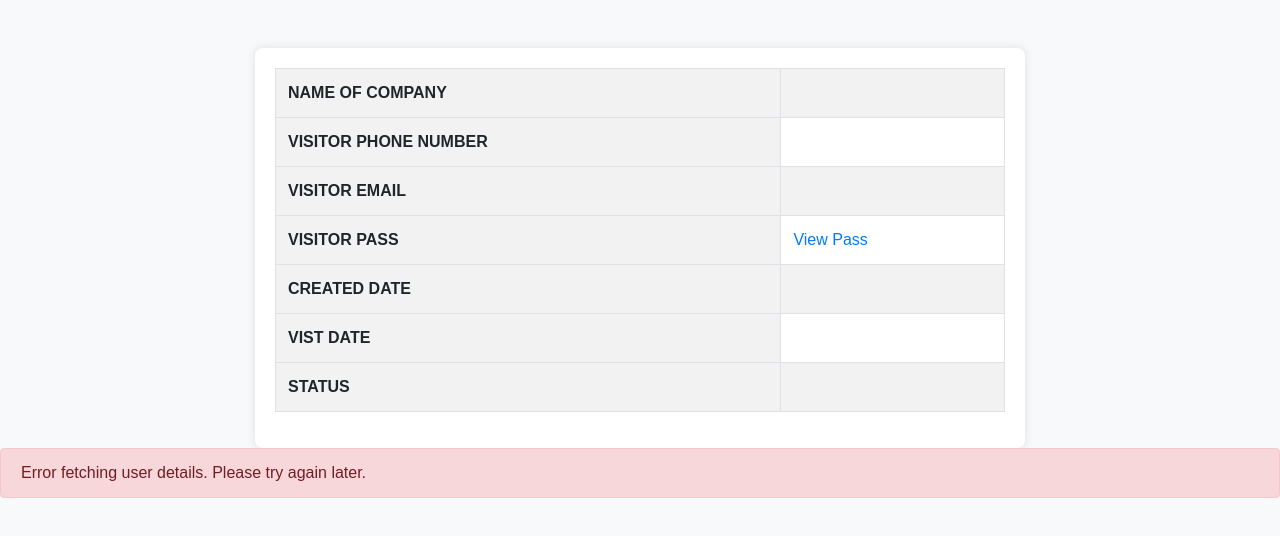
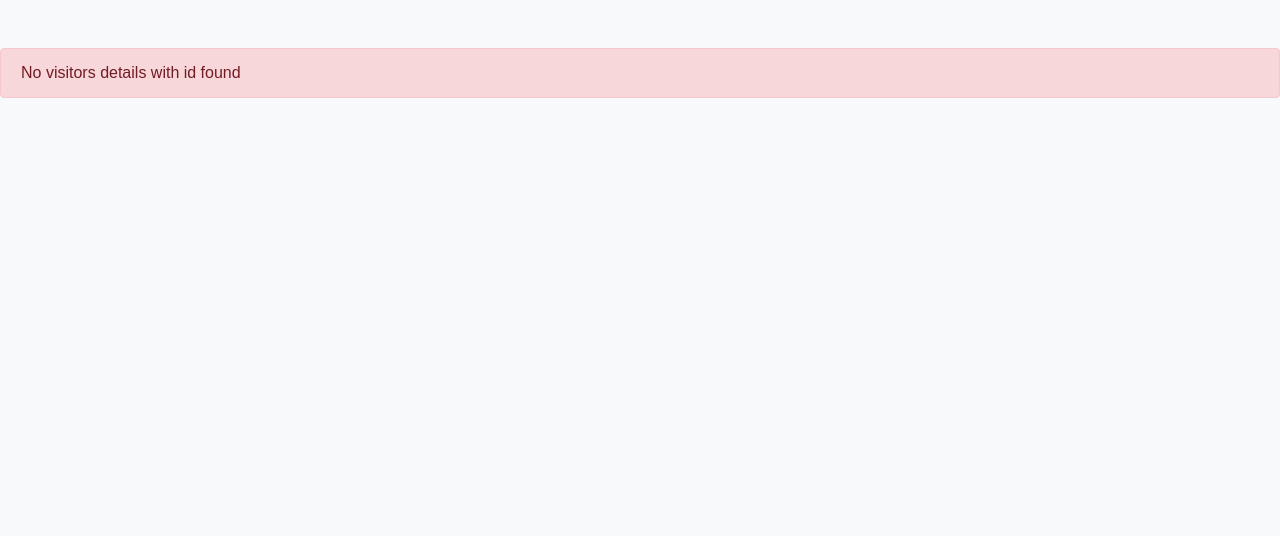
Before and after one commit to spiderb59/qrGenerator, a website: page pass-generator/public/userDetails.html in a window 1280 px wide. Drawn offline with nearby package versions, Linux system fonts and the light colour scheme; files whose address does not match are found by name.

Commit message:
Error handling

```diff
--- a/pass-generator/public/userDetails.html
+++ b/pass-generator/public/userDetails.html
@@ -104,12 +104,17 @@ window.onload = async function () {
   try {
     const userId = window.location.pathname.split('/').pop();
     const response = await fetch(`/user/${userId}`);
-    const userDetails = await response.json();
-
-    updateUserDetails(userDetails);
+    if(response.okay){
+      const userDetails = await response.json();
+      updateUserDetails(userDetails);
+    }
+    else{
+      const tableResponsive = document.querySelector('.user-details');
+      tableResponsive.style.display = 'none';
+      displayErrorMessage();
+    }
   } catch (error) {
-    console.error('Error fetching user details:', error);
-    displayErrorMessage();
+    displayErrorMessage(error);
   }
 };
 
@@ -171,11 +176,11 @@ function getStatusClass(status) {
   }
 }
 
-function displayErrorMessage() {
-  const errorMessage = document.createElement('div');
-  errorMessage.classList.add('alert', 'alert-danger');
-  errorMessage.textContent = 'Error fetching user details. Please try again later.';
-  document.body.appendChild(errorMessage);
+function displayErrorMessage(emptyMsg) {
+  emptyMsg = document.createElement('div');
+  emptyMsg.classList.add('alert', 'alert-danger');
+  emptyMsg.textContent = 'No visitors details with id found';
+  document.body.appendChild(emptyMsg);
 }
 
 
```
